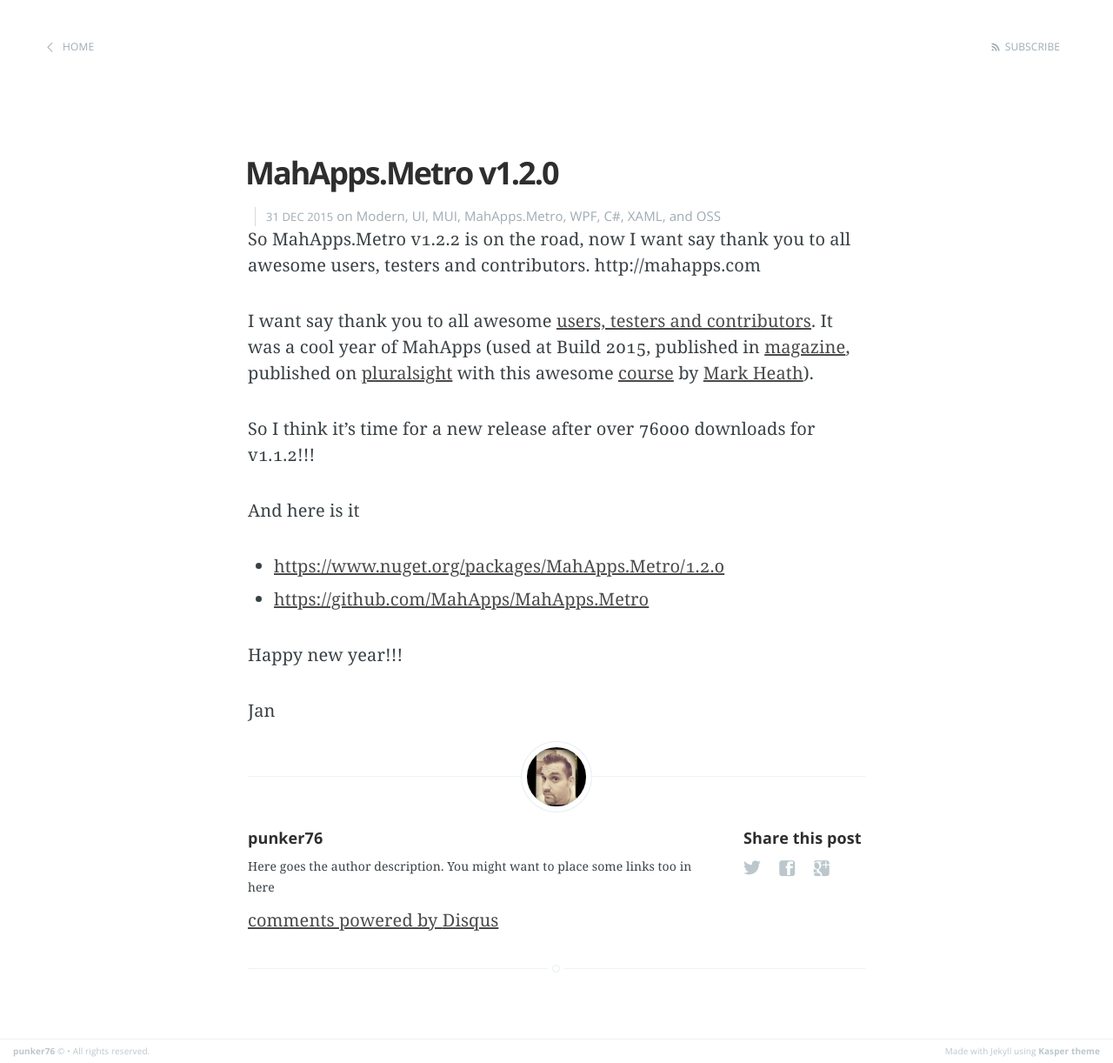
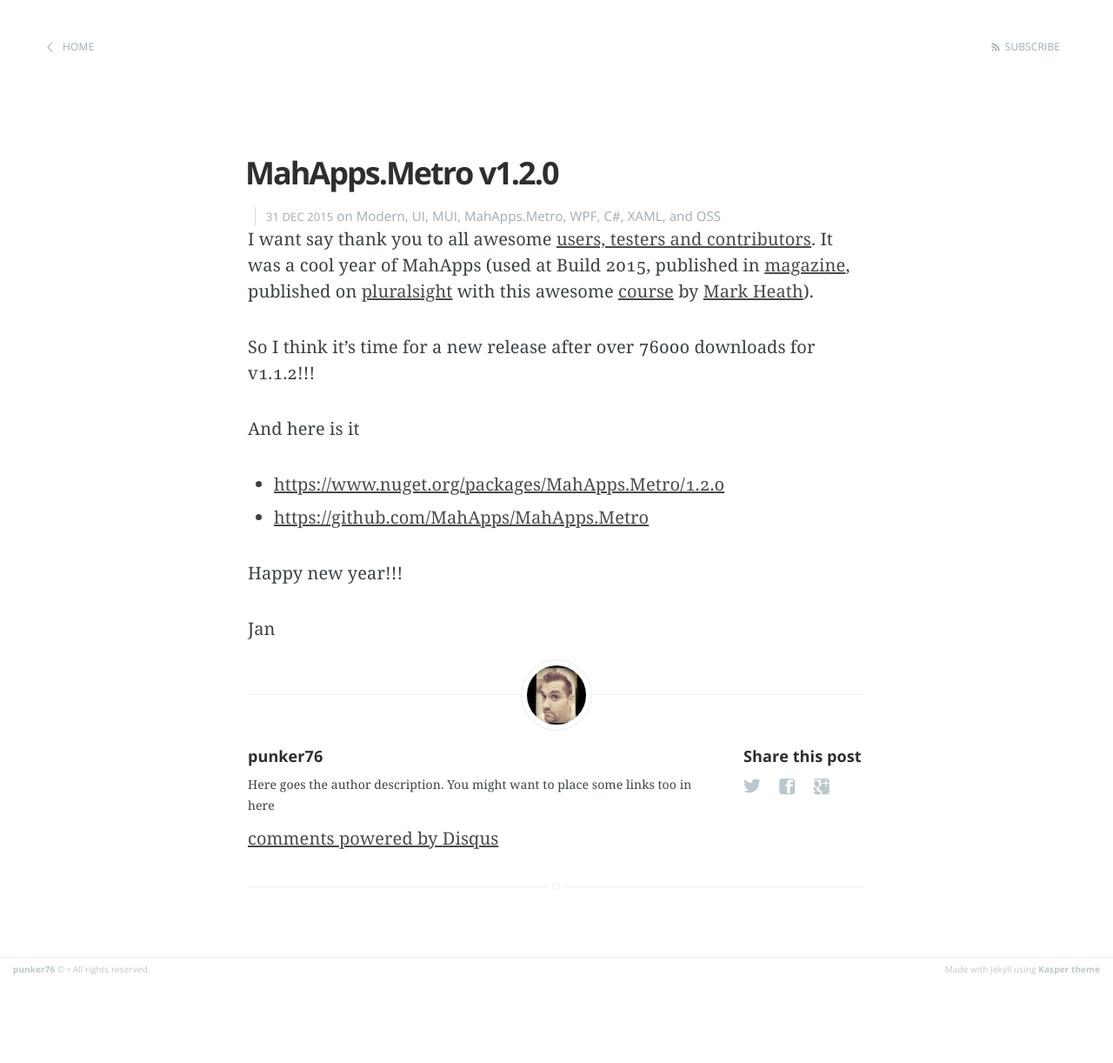
Before and after one commit to punker76/jekyll.jkarger.de, a Jekyll site: the page built from _posts/2015-12-31-mahapps-v120.markdown, in a window 1280 px wide. Shown: the whole page at 87% size. Built offline with Jekyll 4.4.1, drawn with Linux system fonts in a browser that asks for light colours; Markdown is read by kramdown in place of the engine named in the settings; comment, search, counter and statistics services are not loaded; after the commit the page ends 1128 px from its top, so only the background shows below that.

Commit message:
too much

```diff
--- a/_posts/2015-12-31-mahapps-v120.markdown
+++ b/_posts/2015-12-31-mahapps-v120.markdown
@@ -5,8 +5,6 @@
 comments:   true
 categories: [Modern,UI,MUI,MahApps.Metro,WPF,C#,XAML,OSS]
 ---
-
-So MahApps.Metro v1.2.2 is on the road, now I want say thank you to all awesome users, testers and contributors. http://mahapps.com
 
 I want say thank you to all awesome [users, testers and contributors](https://github.com/MahApps/MahApps.Metro/graphs/contributors). It was a cool year of MahApps (used at Build 2015, published in [magazine](http://www.dotnetpro.de/), published on [pluralsight](https://www.pluralsight.com) with this awesome [course](https://www.pluralsight.com/courses/mahappsdotmetro-creating-modern-wpf-apps) by [Mark Heath](http://mark-dot-net.blogspot.de/p/about-me.html)).
 
```
